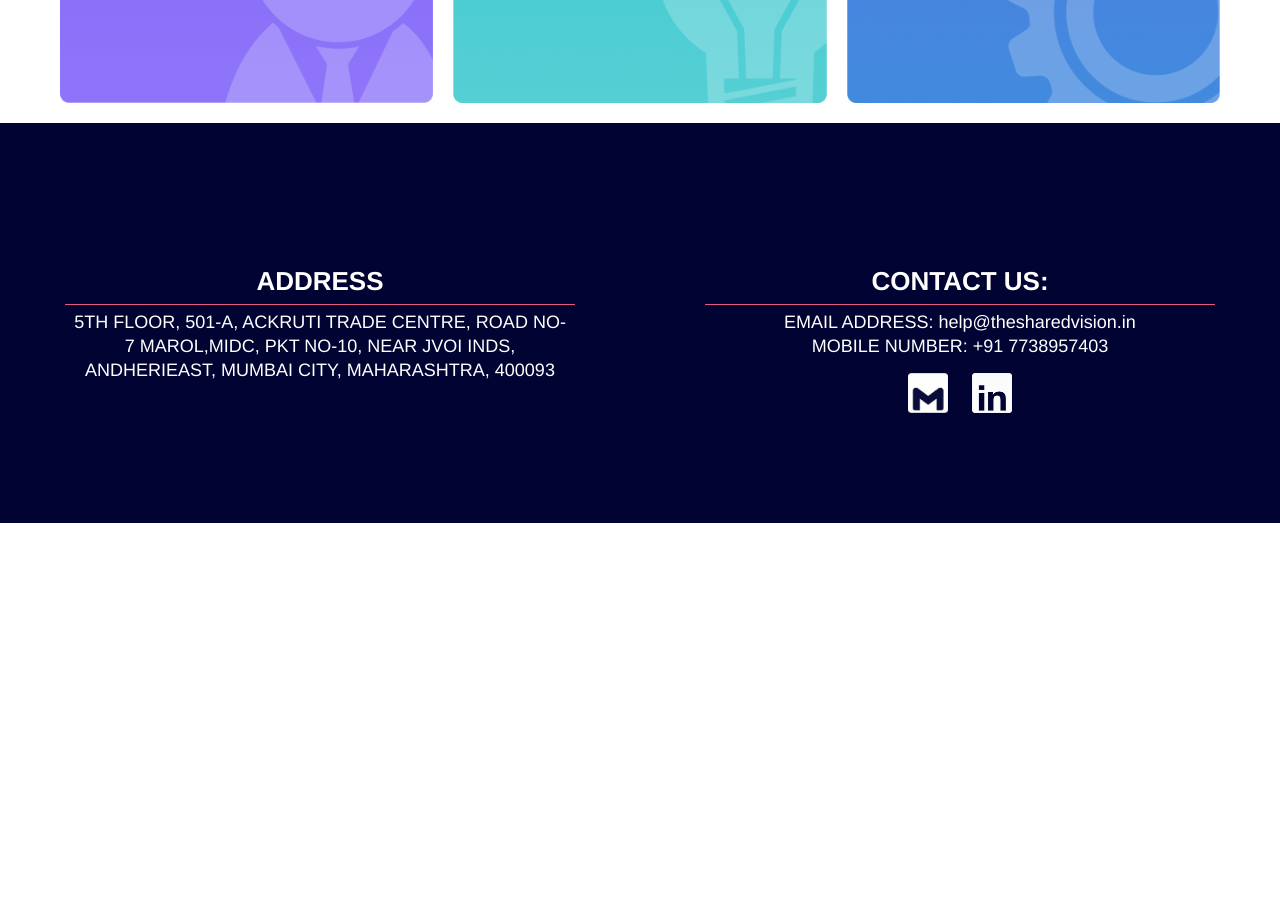
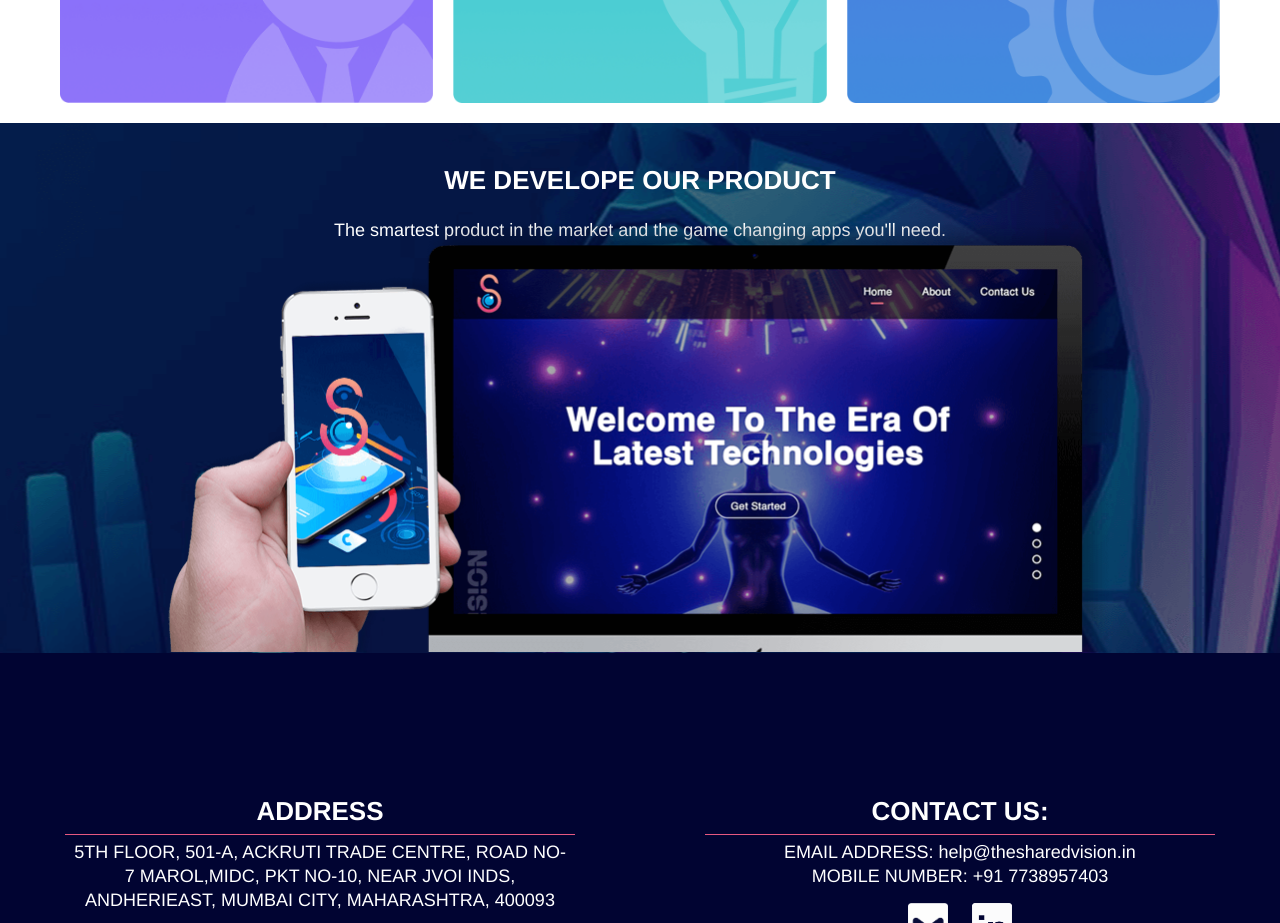
Before and after one commit to TheRahulTiwari28/sharedvision, a plain HTML site: page Index.html in a window 1280 px wide. Shown: the part 1820-2743 px from the top of the page. Before the commit the page ends 2343 px from the top, so only its background shows below. Drawn offline with Linux system fonts and the light colour scheme; files whose address does not match are found by name.

Commit message:
first commit

```diff
--- a/Index.html
+++ b/Index.html
@@ -104,6 +104,15 @@
           </div>
         </div>
       </section>
+      <section class="product">
+        <div class="product-box">
+          <h1 class="hone">WE DEVELOPE OUR PRODUCT</h1>
+          <p class="paragraph">The smartest product in the market and the game changing apps you'll need.</p>
+          <div class="productImg">
+            <img src="/images/slide device 2.png" alt="">
+          </div>
+        </div>
+      </section>
       <div class="footer">
         <!-- <div class="footer-container"> -->
           <div class="footer-box footer-border">
--- a/css/style.css
+++ b/css/style.css
@@ -237,6 +237,34 @@ section{
     height: 100%;
 }
 
+.product{
+    background: url(../images//bg\ sliding\ poster.png) fixed center;
+    height: auto;
+}
+
+.product-box{
+    text-align: center;
+}
+
+.product-box h1{
+    color: #fff;
+    padding: 20px 0;
+}
+
+.product-box p{
+    color: #fff;
+}
+
+.product-box .productImg{
+    width: 80%;
+    margin: -23px auto;
+}
+
+.product-box .productImg img{
+    width: 100%;
+}
+
+
 .footer{
     background-image: url(../images/footer.png);
     width: 100%;
```
